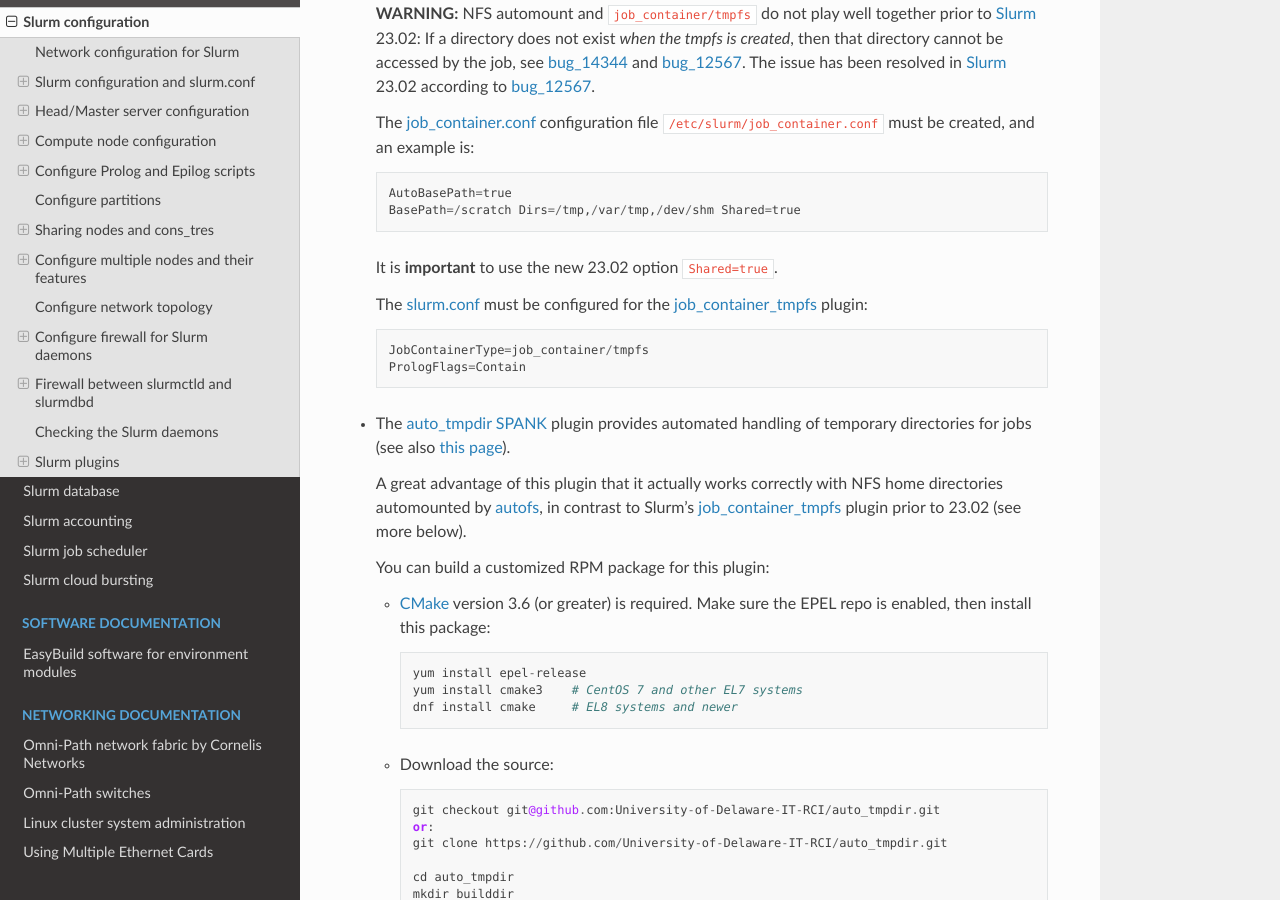
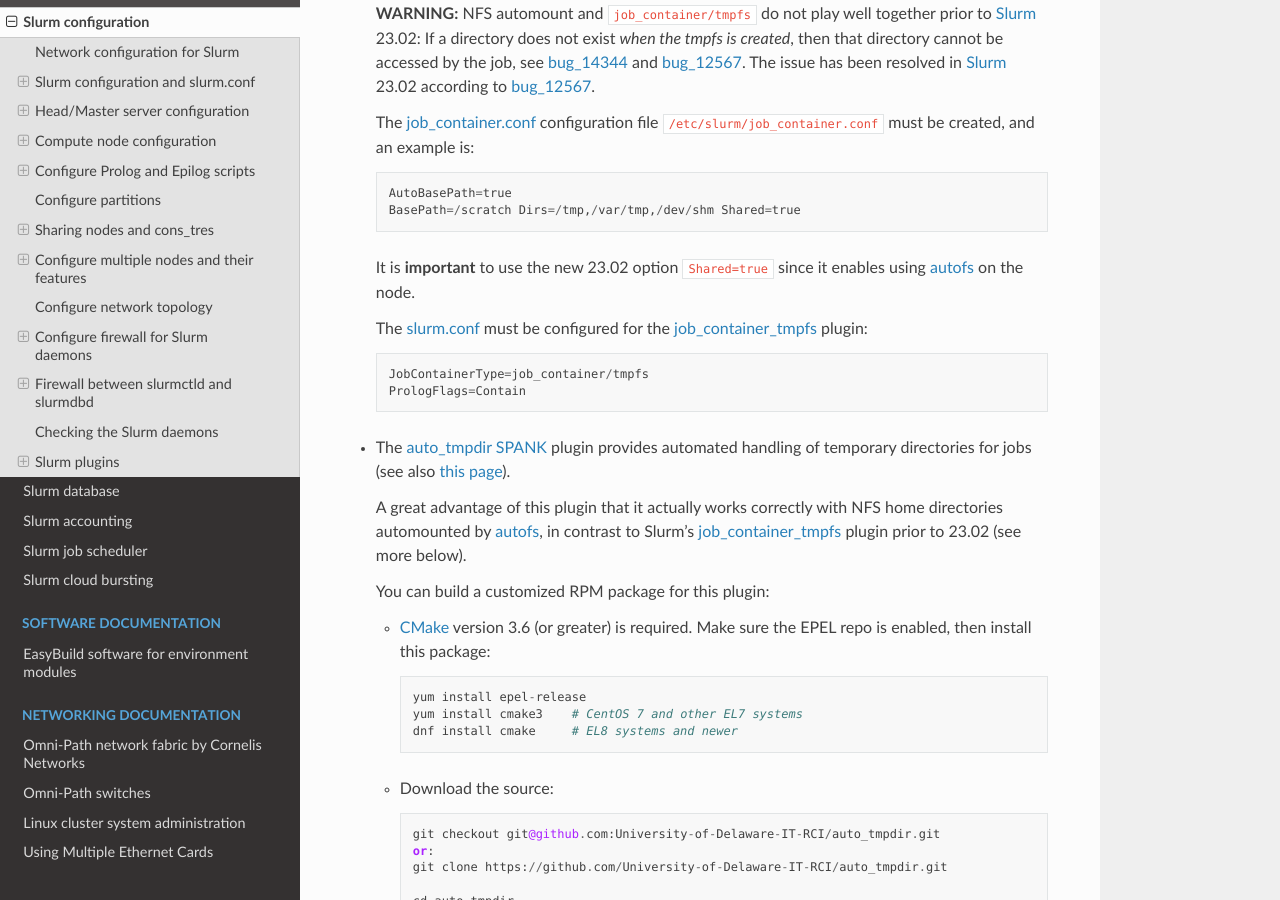
Before and after one commit to OleHolmNielsen/Niflheim_system, a Sphinx documentation site: the page built from docs/Slurm_configuration.rst, in a window 1280 px wide and 900 px high, scrolled down 31743 px. Built offline with Sphinx 7.4.7 and the Read the Docs theme 2.0.0, drawn with Linux system fonts in a browser that asks for light colours.

Commit message:
job_container and autofs

```diff
--- a/docs/Slurm_configuration.rst
+++ b/docs/Slurm_configuration.rst
@@ -1323,7 +1323,7 @@
     AutoBasePath=true
     BasePath=/scratch Dirs=/tmp,/var/tmp,/dev/shm Shared=true
 
-  It is **important** to use the new 23.02 option ``Shared=true``.
+  It is **important** to use the new 23.02 option ``Shared=true`` since it enables using autofs_ on the node.
 
   The slurm.conf_ must be configured for the job_container_tmpfs_ plugin::
 
```
